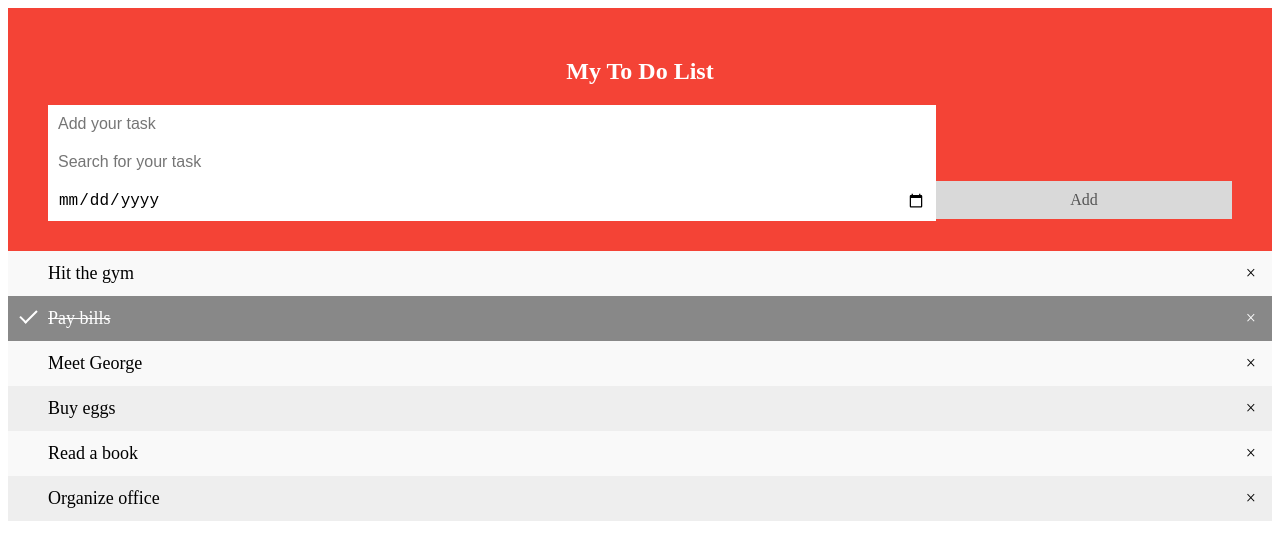
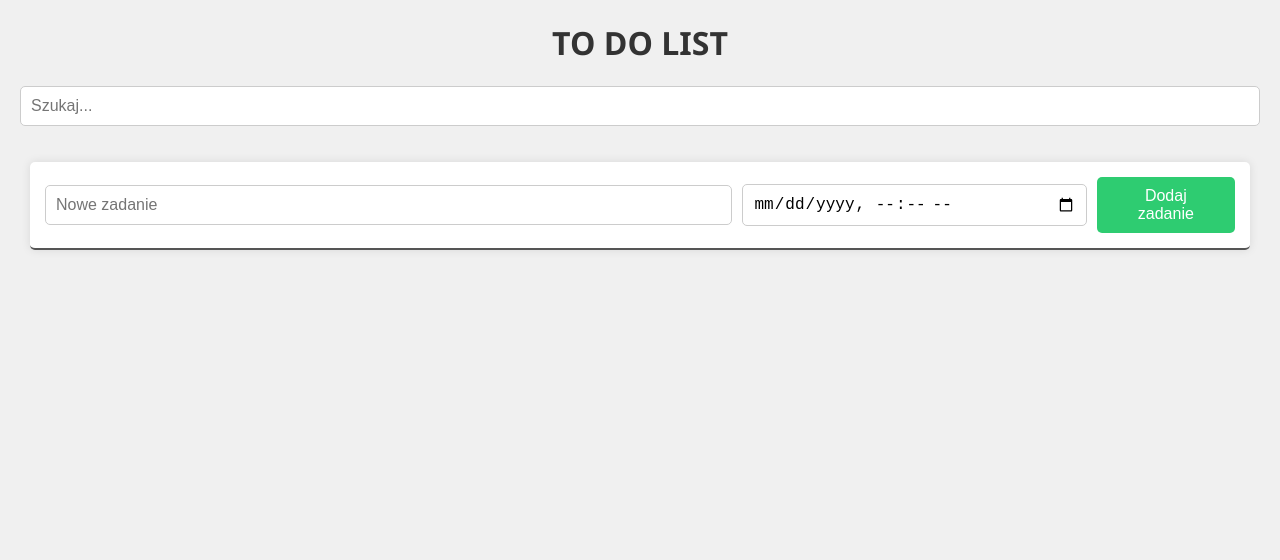
Before and after one commit to ad50922/Aplikacje-Internetowe, a plain HTML site: page TO-DO-LIST/index.html in a window 1280 px wide. Drawn offline with Linux system fonts and the light colour scheme.

Commit message:
dodanie listy to do

```diff
--- a/TO-DO-LIST/LS.js
+++ b/TO-DO-LIST/LS.js
@@ -1,54 +1,183 @@
-var myNodelist = document.getElementsByTagName("LI");
-var i;
-for (i = 0; i < myNodelist.length; i++) {
-  var span = document.createElement("SPAN");
-  var txt = document.createTextNode("\u00D7");
-  span.className = "close";
-  span.appendChild(txt);
-  myNodelist[i].appendChild(span);
+class Todo {
+    constructor() {
+        this.initElements();
+        this.initEventListeners();
+        this.loadTasksFromLocalStorage();
     }
 
-// Click on a close button to hide the current list item
-var close = document.getElementsByClassName("close");
-var i;
-for (i = 0; i < close.length; i++) {
-  close[i].onclick = function() {
-    var div = this.parentElement;
-    div.style.display = "none";
+    initElements() {
+        this.tasks = [];
+        this.taskList = document.getElementById("task-list");
+        this.newTaskInput = document.getElementById("new-task");
+        this.dueDateInput = document.getElementById("due-date");
+        this.addTaskButton = document.getElementById("add-task");
+        this.searchInput = document.getElementById("search");
+    }
+
+    initEventListeners() {
+        this.addTaskButton.addEventListener("click", () => this.addTaskHandler());
+        this.searchInput.addEventListener("input", () => this.searchTasksHandler());
+    }
+
+    validateTask(task, date) {
+        const now = new Date();
+        return task.length >= 3 && task.length <= 255 && (date === "" || new Date(date) > now);
+    }
+
+    addTask(task, date) {
+        if (this.validateTask(task, date)) {
+            this.tasks.push({ text: task, date: date });
+            this.draw();
+            this.saveTasksToLocalStorage();
+        } else {
+            alert("Zadanie musi mieć od 3 do 255 znaków oraz nie może mieć przeszłej daty.");
         }
     }
 
-// Add a "checked" symbol when clicking on a list item
-var list = document.querySelector('ul');
-list.addEventListener('click', function(ev) {
-  if (ev.target.tagName === 'LI') {
-    ev.target.classList.toggle('checked');
+    addTaskHandler() {
+        this.addTask(this.newTaskInput.value, this.dueDateInput.value);
     }
-}, false);
 
-// Create a new list item when clicking on the "Add" button
-function newElement() {
-  var li = document.createElement("li");
-  var inputValue = document.getElementById("myInput").value;
-  var t = document.createTextNode(inputValue);
-  li.appendChild(t);
-  if (inputValue === '') {
-    alert("You must write something!");
+    deleteTask(index) {
+        this.tasks.splice(index, 1);
+        this.draw();
+        this.saveTasksToLocalStorage();
+    }
+
+    saveTasksToLocalStorage() {
+        const dataToSave = {
+            tasks: this.tasks,
+            dueDate: this.dueDateInput.value
+        };
+        localStorage.setItem("tasks", JSON.stringify(dataToSave));
+    }
+
+    loadTasksFromLocalStorage() {
+        const savedData = JSON.parse(localStorage.getItem("tasks") || "{}");
+        this.tasks = savedData.tasks || [];
+        this.dueDateInput.value = savedData.dueDate || "";
+        this.draw();
+    }
+
+    searchTasks() {
+        const searchText = this.searchInput.value.trim().toLowerCase();
+        if (searchText.length < 2) {
+            this.draw();
+            return;
+        }
+
+        this.draw();
+        this.taskList.querySelectorAll(".task-text").forEach((taskText, index) => {
+            const taskTextContent = taskText.innerHTML.toLowerCase();
+            if (!taskTextContent.includes(searchText)) {
+                taskText.parentElement.parentElement.style.display = "none";
             } else {
-    document.getElementById("myUL").appendChild(li);
+                taskText.innerHTML = taskTextContent.replace(new RegExp(searchText, "gi"), match => `<span class="highlight">${match}</span>`);
             }
-  document.getElementById("myInput").value = "";
+        });
+    }
 
-  var span = document.createElement("SPAN");
-  var txt = document.createTextNode("\u00D7");
-  span.className = "close";
-  span.appendChild(txt);
-  li.appendChild(span);
+    searchTasksHandler() {
+        this.searchTasks();
+    }
 
-  for (i = 0; i < close.length; i++) {
-    close[i].onclick = function() {
-      var div = this.parentElement;
-      div.style.display = "none";
+    draw() {
+        this.taskList.innerHTML = "";
+        this.tasks.forEach((task, index) => {
+            const li = this.createTaskElement(task, index);
+            this.taskList.appendChild(li);
+        });
+    }
+
+    createTaskElement(task, index) {
+        const li = document.createElement("li");
+        const taskContainer = document.createElement("div");
+        taskContainer.className = "task-container";
+
+        const taskText = this.createTaskTextElement(task.text);
+        const taskDate = this.createTaskDateElement(task.date);
+        const deleteButton = this.createDeleteButtonElement(index);
+
+        taskContainer.appendChild(taskText);
+        taskContainer.appendChild(taskDate);
+        taskContainer.appendChild(deleteButton);
+        li.appendChild(taskContainer);
+
+        taskText.addEventListener("click", () => {
+            this.editTask(taskText);
+        });
+
+        deleteButton.addEventListener("click", (event) => {
+            this.deleteTask(index);
+            event.stopPropagation();
+        });
+
+        return li;
+    }
+
+    createTaskTextElement(text) {
+        const taskText = document.createElement("span");
+        taskText.innerHTML = text;
+        taskText.className = "task-text";
+        return taskText;
+    }
+
+    createTaskDateElement(date) {
+        const taskDate = document.createElement("span");
+        taskDate.innerHTML = date;
+        taskDate.className = "task-date";
+        return taskDate;
+    }
+
+    createDeleteButtonElement(index) {
+        const deleteButton = document.createElement("button");
+        deleteButton.innerHTML = "Usuń";
+        deleteButton.className = "delete-button";
+        return deleteButton;
+    }
+
+    editTask(taskTextElement) {
+        const taskText = taskTextElement.textContent;
+        const listItem = taskTextElement.closest("li");
+        const taskIndex = Array.from(this.taskList.children).indexOf(listItem);
+
+        listItem.setAttribute("data-index", taskIndex);
+
+        taskTextElement.innerHTML = '';
+        const taskInput = this.createTaskInputElement(taskText);
+        taskTextElement.appendChild(taskInput);
+
+        taskInput.addEventListener("blur", () => {
+            this.saveTaskEdit(taskInput, listItem);
+        });
+
+        taskInput.focus();
+    }
+
+    createTaskInputElement(value) {
+        const taskInput = document.createElement("input");
+        taskInput.value = value;
+        taskInput.className = "task-input";
+        return taskInput;
+    }
+
+    saveTaskEdit(taskInput, listItem) {
+        const updatedTask = taskInput.value;
+        listItem.querySelector(".task-text").textContent = updatedTask;
+        listItem.querySelector(".task-date").textContent = this.dueDateInput.value;
+
+        const index = parseInt(listItem.getAttribute("data-index"), 10);
+
+        console.log("Dodanie nowego zadania pod ineksem:", index);
+
+        if (index >= 0 && index < this.tasks.length) {
+            this.tasks[index] = { text: updatedTask, date: this.dueDateInput.value };
+            console.log("Tasks after update:", this.tasks);
+            this.saveTasksToLocalStorage();
+        } else {
+            console.error("Nieprawidłowe zadanie o indeksie:", index);
         }
     }
 }
+
+const todo = new Todo();
--- a/TO-DO-LIST/index.html
+++ b/TO-DO-LIST/index.html
@@ -1,27 +1,23 @@
 <!DOCTYPE html>
-<html lang="en">
+<html lang="pl">
 <head>
     <meta charset="UTF-8">
-    <title>To do list</title>
-    <link rel="stylesheet" type="text/css" href="style.css">
+    <meta name="viewport" content="width=device-width, initial-scale=1.0">
+    <title>TO DO LIST</title>
+    <link rel="stylesheet" href="style.css">
 </head>
 <body>
-<div id="myDIV" class="header">
-    <h2>My To Do List</h2>
-    <input type="text" id="myInput" placeholder="Add your task">
-    <input type="text" id="mySearch" placeholder="Search for your task">
-    <input type="date" id="myInputDate">
-    <span onclick="newElement()" class="addBtn">Add</span>
-</div>
+    <h1>TO DO LIST</h1>
+    <input type="text" id="search" placeholder="Szukaj...">
+    <ul id="task-list">
 
-<ul id="myUL">
-  <li>Hit the gym</li>
-  <li class="checked">Pay bills</li>
-  <li>Meet George</li>
-  <li>Buy eggs</li>
-  <li>Read a book</li>
-  <li>Organize office</li>
-</ul>
-<script src="LS.js"></script>
+    </ul>
+    <div class="task-container">
+        <input type="text" id="new-task" placeholder="Nowe zadanie" required>
+        <input type="datetime-local" id="due-date">
+        <button id="add-task">Dodaj zadanie</button>
+    </div>
+
+    <script src="LS.js"></script>
 </body>
 </html>
--- a/TO-DO-LIST/style.css
+++ b/TO-DO-LIST/style.css
@@ -1,117 +1,101 @@
-/* Include the padding and border in an element's total width and height */
-* {
-  box-sizing: border-box;
+body {
+    font-family: 'Segoe UI', Tahoma, Geneva, Verdana, sans-serif;
+    margin: 20px;
+    background-color: #f0f0f0;
 }
 
-/* Remove margins and padding from the list */
-ul {
-  margin: 0;
-  padding: 0;
+h1 {
+    text-align: center;
+    color: #333;
 }
 
-input {
-  margin-bottom: 10px;
-}
-/* Style the list items */
-ul li {
-  cursor: pointer;
-  position: relative;
-  padding: 12px 8px 12px 40px;
-  background: #eee;
-  font-size: 18px;
-  transition: 0.2s;
-
-  /* make the list items unselectable */
-  -webkit-user-select: none;
-  -moz-user-select: none;
-  -ms-user-select: none;
-  user-select: none;
+#task-list {
+    list-style: none;
+    padding: 0;
 }
 
-/* Set all odd list items to a different color (zebra-stripes) */
-ul li:nth-child(odd) {
-  background: #f9f9f9;
+.task-container {
+    display: flex;
+    justify-content: space-between;
+    align-items: center;
+    border-bottom: 2px solid #555;
+    padding: 15px;
+    background-color: #fff;
+    margin: 10px;
+    border-radius: 5px;
+    box-shadow: 0 0 10px rgba(0, 0, 0, 0.1);
 }
 
-/* Darker background-color on hover */
-ul li:hover {
-  background: #ddd;
+.task-text {
+    flex: 1;
+    font-size: 18px;
+    color: #333;
 }
 
-/* When clicked on, add a background color and strike out text */
-ul li.checked {
-  background: #888;
-  color: #fff;
-  text-decoration: line-through;
+.task-date {
+    margin-left: 15px;
+    font-size: 16px;
+    color: #666;
 }
 
-/* Add a "checked" mark when clicked on */
-ul li.checked::before {
-  content: '';
-  position: absolute;
-  border-color: #fff;
-  border-style: solid;
-  border-width: 0 2px 2px 0;
-  top: 10px;
-  left: 16px;
-  transform: rotate(45deg);
-  height: 15px;
-  width: 7px;
+.delete-button {
+    background-color: #e74c3c;
+    color: #fff;
+    border: none;
+    padding: 8px 15px;
+    border-radius: 5px;
+    cursor: pointer;
+    transition: background-color 0.3s ease;
 }
 
-/* Style the close button */
-.close {
-  position: absolute;
-  right: 0;
-  top: 0;
-  padding: 12px 16px 12px 16px;
+.highlight {
+            background-color: yellow;
+            font-weight: bold;
+        }
+
+.delete-button:hover {
+    background-color: #c0392b;
 }
 
-.close:hover {
-  background-color: #f44336;
-  color: white;
+#search {
+    width: 100%;
+    padding: 10px;
+    font-size: 16px;
+    margin-bottom: 20px;
+    box-sizing: border-box;
+    border: 1px solid #ccc;
+    border-radius: 5px;
 }
 
-/* Style the header */
-.header {
-  background-color: #f44336;
-  padding: 30px 40px;
-  color: white;
-  text-align: center;
+#add-task {
+    background-color: #2ecc71;
+    color: #fff;
+    border: none;
+    padding: 10px 20px;
+    font-size: 16px;
+    cursor: pointer;
+    border-radius: 5px;
+    transition: background-color 0.3s ease;
 }
 
-/* Clear floats after the header */
-.header:after {
-  content: "";
-  display: table;
-  clear: both;
+#add-task:hover {
+    background-color: #27ae60;
 }
 
-/* Style the input */
-input {
-  margin: 0;
-  border: none;
-  border-radius: 0;
-  width: 75%;
-  padding: 10px;
-  float: left;
-  font-size: 16px;
+#new-task,
+#due-date {
+    padding: 10px;
+    font-size: 16px;
+    margin-right: 10px;
+    box-sizing: border-box;
+    border: 1px solid #ccc;
+    border-radius: 5px;
 }
 
-/* Style the "Add" button */
-.addBtn {
-  padding: 10px;
-  width: 25%;
-  background: #d9d9d9;
-  color: #555;
-  float: left;
-  text-align: center;
-  font-size: 16px;
-  cursor: pointer;
-  transition: 0.3s;
-  border-radius: 0;
+#new-task {
+    width: 60%;
 }
 
-.addBtn:hover {
-  background-color: #bbb;
+#due-date {
+    width: 30%;
 }
```
Lines whose indentation alone changed are shown as unchanged.
